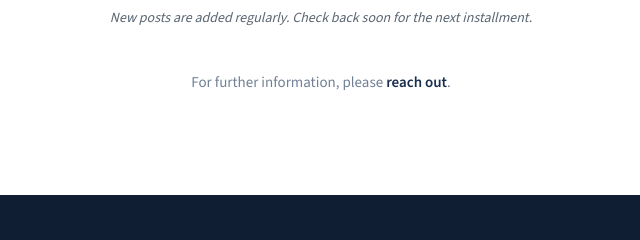
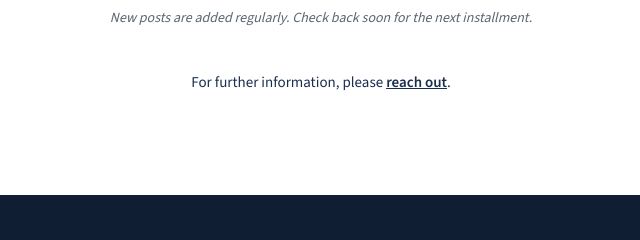
Before and after one commit to deanljohnson1954/ltccpas, a website: page blog/index.html in a window 1280 px wide. Shown: the part 715-955 px from the top of the page, 319-959 px from the left. Drawn offline with nearby package versions, Linux system fonts and the light colour scheme.

Commit message:
Make page-closing links read as links, not a color mismatch
The closing line under illustration pages (and elsewhere) split into two
tones: muted body text and a bolded navy link, which read as inconsistent
rather than as a link. The whole line is now one color, and the link is
distinguished by underline instead.

Co-Authored-By: Claude Sonnet 5 <noreply@anthropic.com>

```diff
--- a/css/style.css
+++ b/css/style.css
@@ -1545,6 +1545,9 @@ footer {
 }
 
 /* Page closing line — the single approved closing ask, replacing the old
-   per-page complimentary-review CTA blocks. Plain text, no box. */
-.page-closing { max-width: 760px; margin: 40px auto; padding: 0 24px; text-align: center; color: var(--muted); font-size: 15px; line-height: 1.7; }
-.page-closing a { color: var(--navy); font-weight: 600; }
+   per-page complimentary-review CTA blocks. Plain text, no box. The whole
+   line is one color; the link is marked by weight and underline rather
+   than a second color, so it never reads as two different tones. */
+.page-closing { max-width: 760px; margin: 40px auto; padding: 0 24px; text-align: center; color: var(--navy); font-size: 15px; line-height: 1.7; }
+.page-closing a { color: var(--navy); font-weight: 600; text-decoration: underline; }
+.page-closing a:hover { color: var(--gold); }
```
